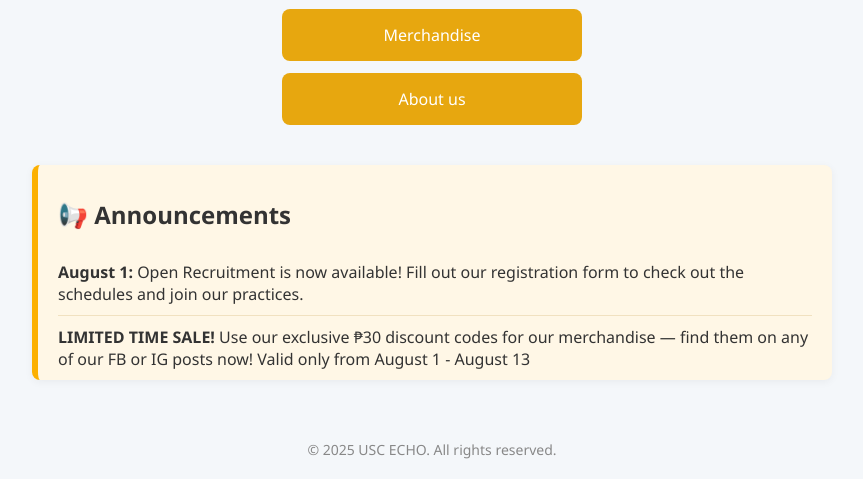
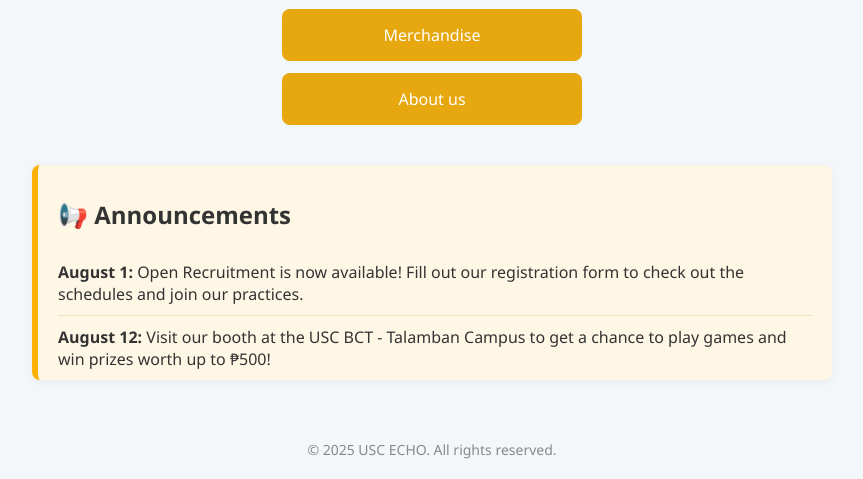
Before and after one commit to ahdunow/uscecho, a plain HTML site: page index.html in a window 1280 px wide. Shown: the part 636-1115 px from the top of the page, without its empty margins (208-1071 px from the left). Drawn offline with Linux system fonts and the light colour scheme.

Commit message:
Add files via upload

```diff
--- a/index.html
+++ b/index.html
@@ -67,19 +67,10 @@
           practices.
         </li>
         <li>
-          <strong>LIMITED TIME SALE!</strong> Use our exclusive ₱30 discount
-          codes for our merchandise — find them on any of our FB or IG posts now! Valid only from
-          August 1 - August 13
+          <strong>August 12:</strong> Visit our booth at the USC BCT - Talamban
+          Campus to get a chance to play games and win prizes worth up to ₱500!
         </li>
-        <!-- <li>
-          <strong>August 5:</strong> Pre-order your ECHO shirts and lanyards
-          through our merchandise form. Orders will be available for pickup on
-          August 15.
-        <li>
-          <strong>August 12:</strong> Visit our booth at the USC BCT - Talamban
-          Campus to get a chance to play games and win prizes!
-        </li>
-        <li>
+        <!--<li>
           <strong>August 15:</strong> ECHO Orientation: Introduction to the
           Engineering Cheerdance Organization and its activities. Check your
           email for a more detailed information.
```
Also changed, not shown: images/LOGO.png.
